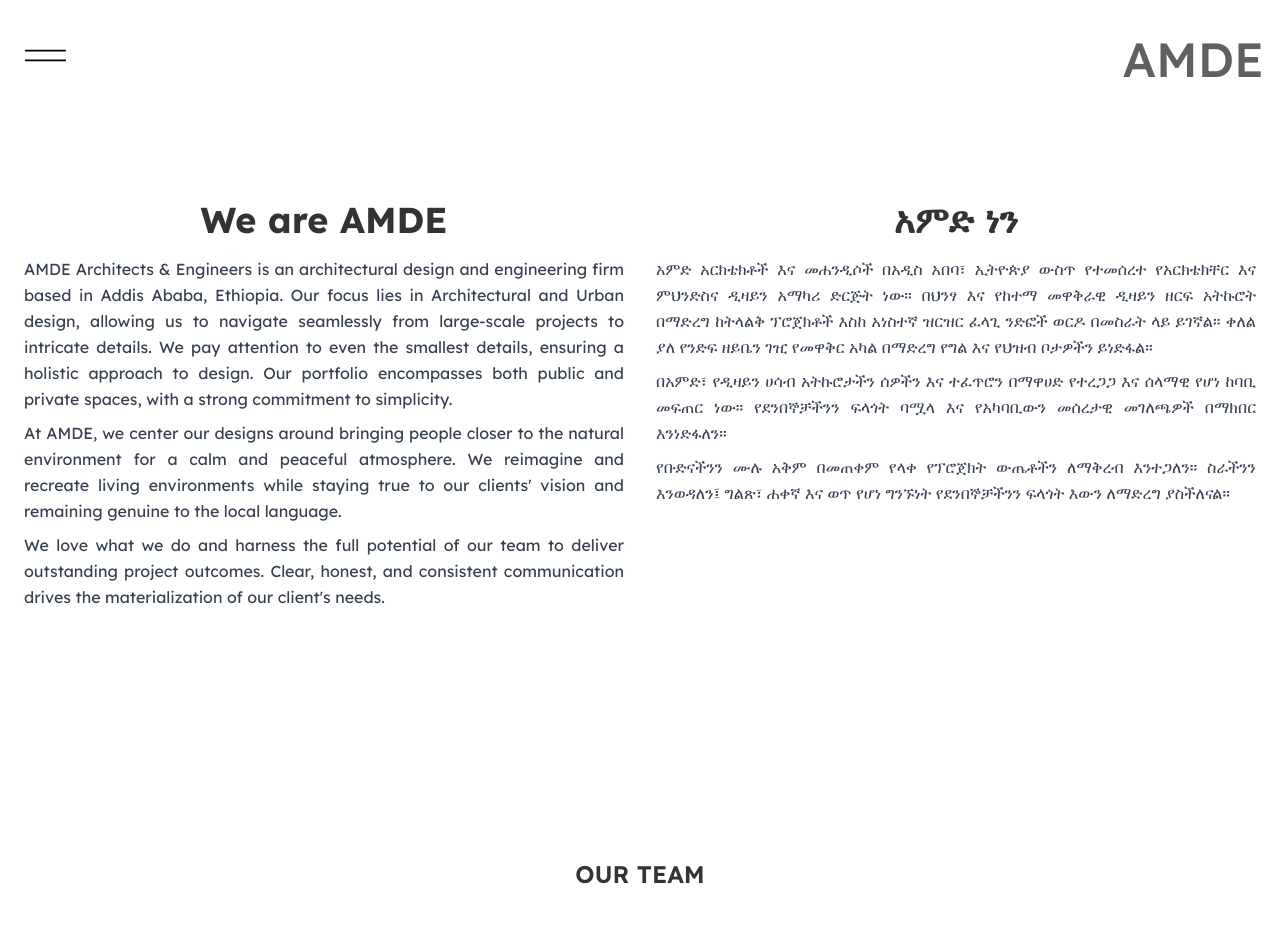
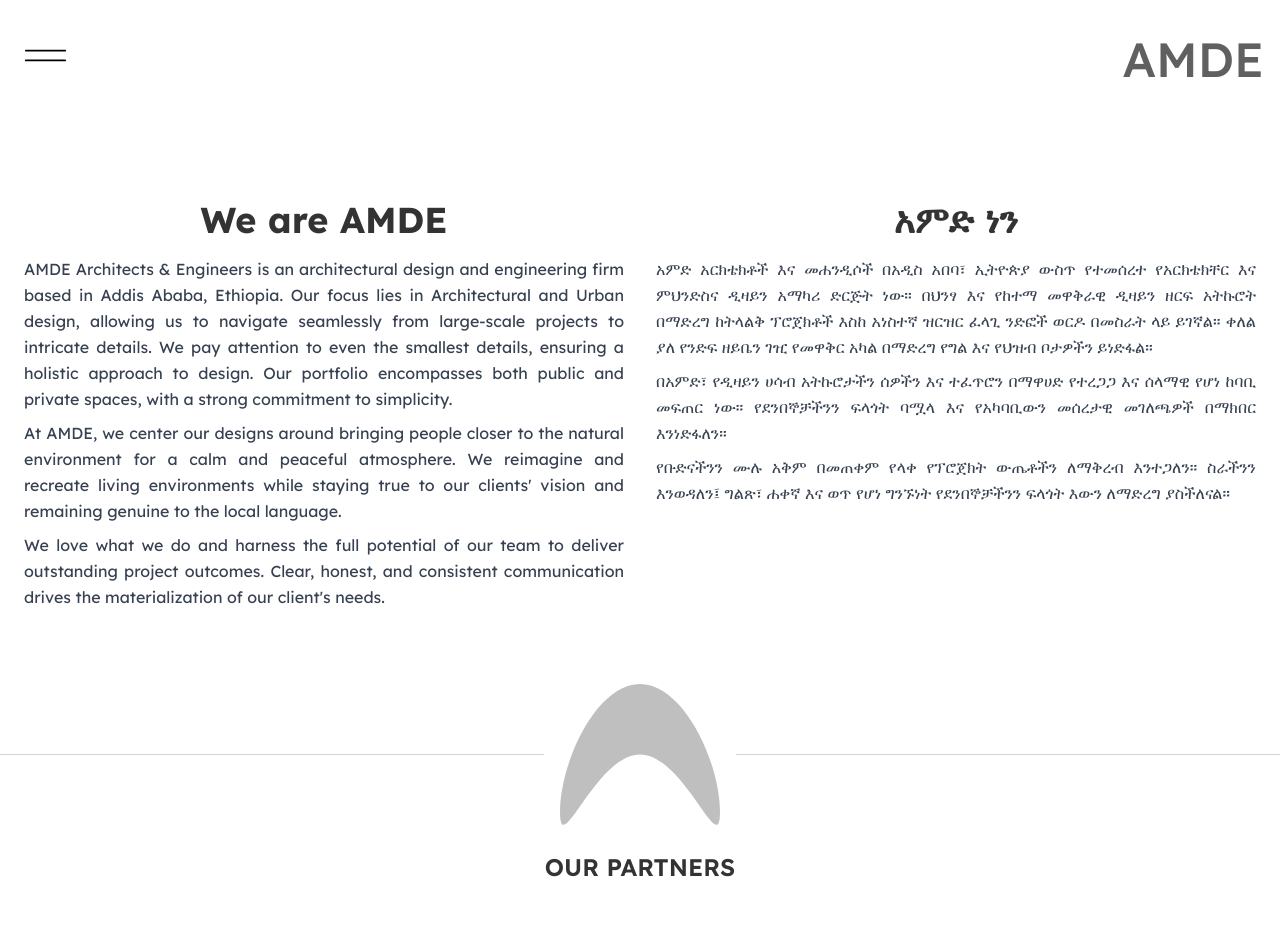
Before and after one commit to Aklilegetachew/AMDE, a Next.js app: page /aboutus in a window 1280 px wide. Shown: the top 936 px of the page. Built offline with nearby package versions, Linux system fonts and the light colour scheme.

Commit message:
founders commented out

```diff
--- a/src/app/aboutus/page.tsx
+++ b/src/app/aboutus/page.tsx
@@ -47,9 +47,9 @@
     <main className={`${lexendDeca.className}`}>
       <Header />
       <About />
-      {/* <Divider /> */}
+      <Divider />
 
-      <Founders />
+      {/* <Founders /> */}
       <Partners />
       <GetInTouch />
 
--- a/src/app/page.tsx
+++ b/src/app/page.tsx
@@ -15,7 +15,7 @@
 }
 const lexendDeca = Lexend_Deca({
   subsets: ["latin"],
-  weight: ["300", "400", "500", "600", "700"], // Optional: specify weights
+  weight: ["300", "400", "500", "600", "700"],
 });
 
 const Home = () => {
```
